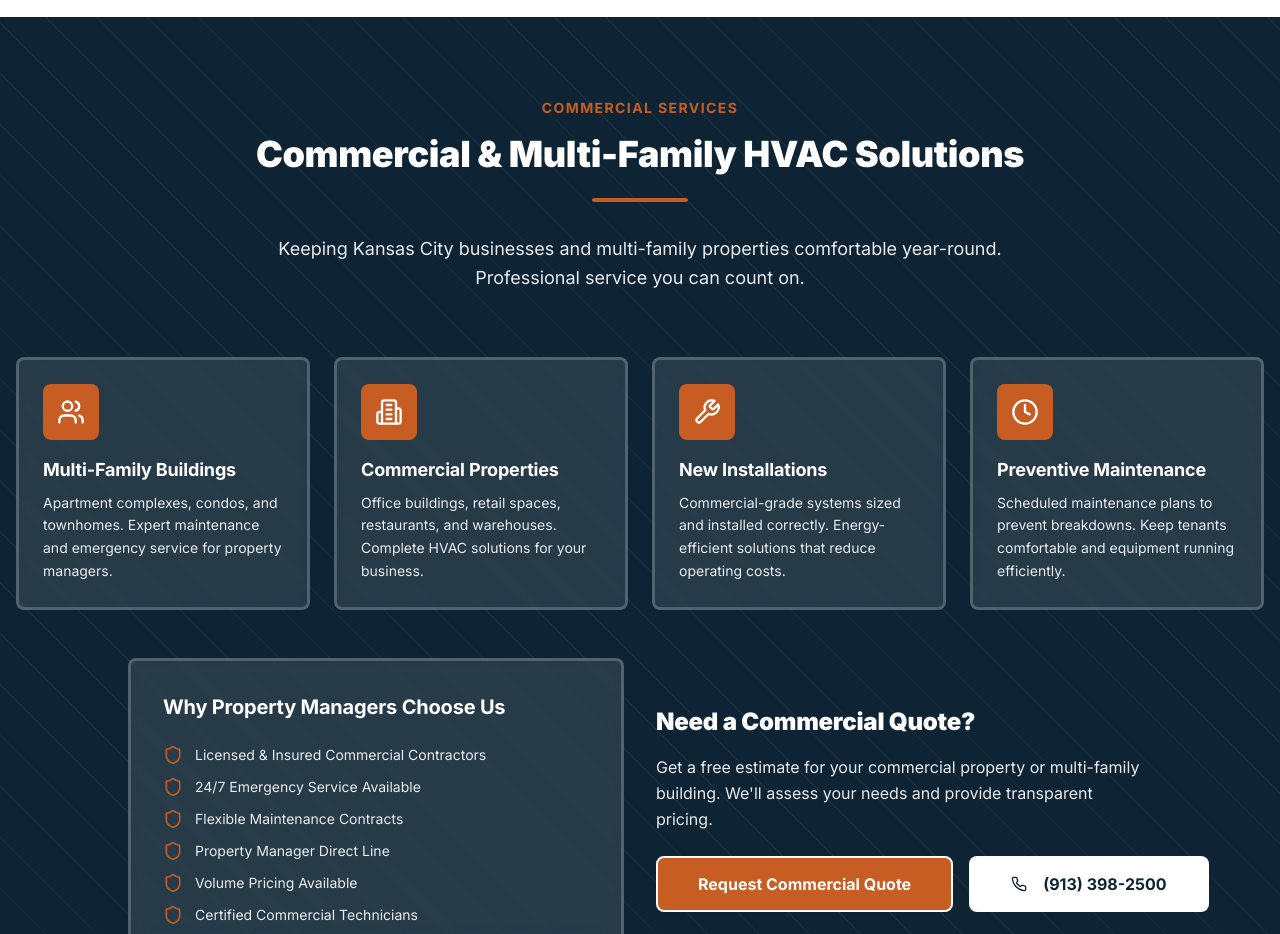
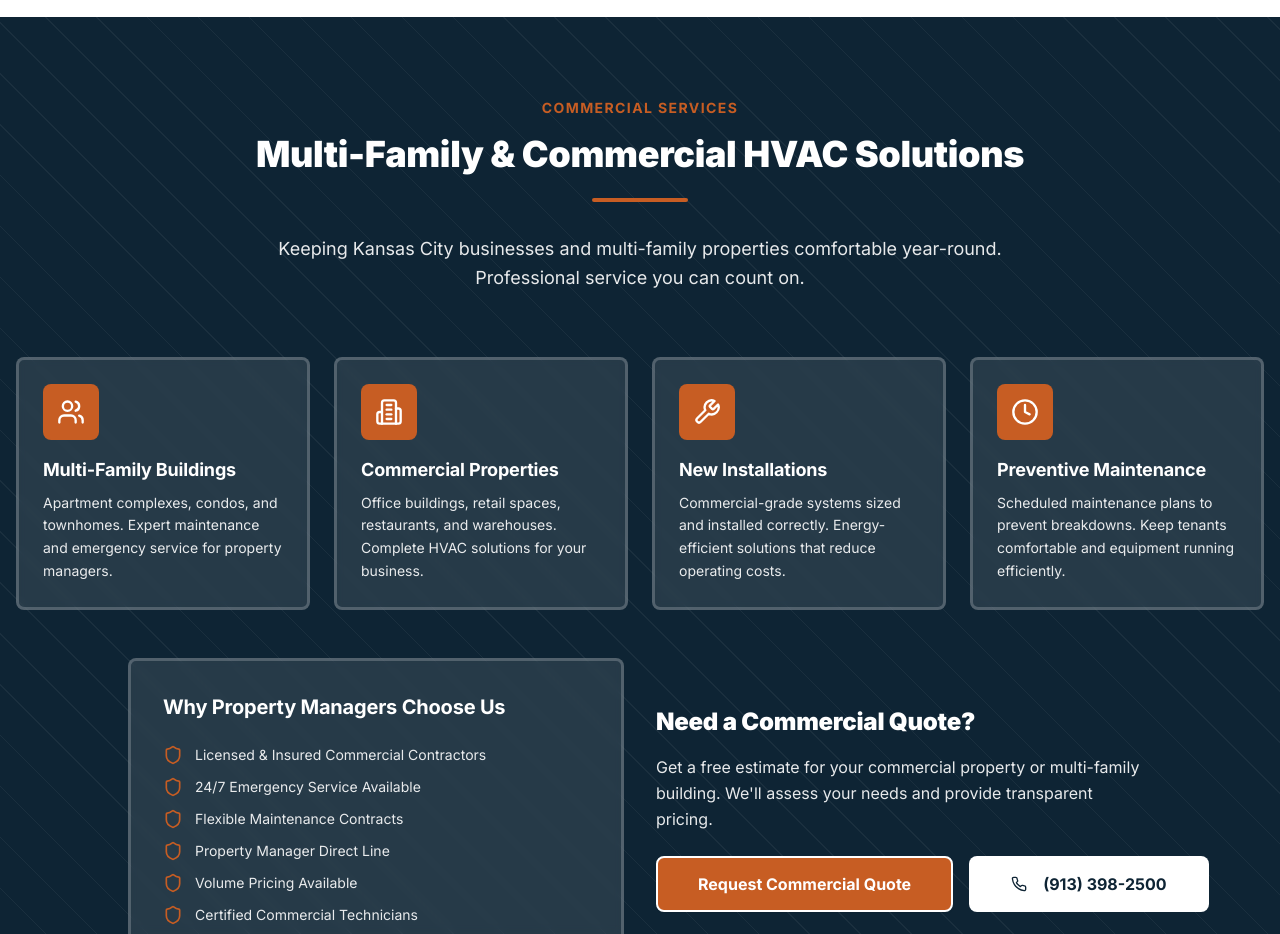
Before and after one commit to landonsmoore57-afk/showme-build-bold, a React (Vite) app: page / in a window 1280 px wide. Shown: the part 1400-2334 px from the top of the page. Built offline with nearby package versions, Linux system fonts and the light colour scheme; the HTML template or start-up script is replaced by a standard one.

Commit message:
Code edited in Lovable Code Editor

```diff
--- a/src/components/Commercial.tsx
+++ b/src/components/Commercial.tsx
@@ -58,7 +58,7 @@ export const Commercial = () => {
         {/* Header */}
         <div className="text-center mb-16 animate-slide-up">
           <div className="label-patch text-secondary mb-4">Commercial Services</div>
-          <h2 className="text-3xl md:text-4xl font-black mb-6">Commercial & Multi-Family HVAC Solutions</h2>
+          <h2 className="text-3xl md:text-4xl font-black mb-6">Multi-Family & Commercial HVAC Solutions</h2>
           <div className="w-24 h-1 bg-secondary rounded-full mx-auto mb-8" />
           <p className="text-lg text-white/90 max-w-3xl mx-auto leading-relaxed">
             Keeping Kansas City businesses and multi-family properties comfortable year-round. Professional service you
```
